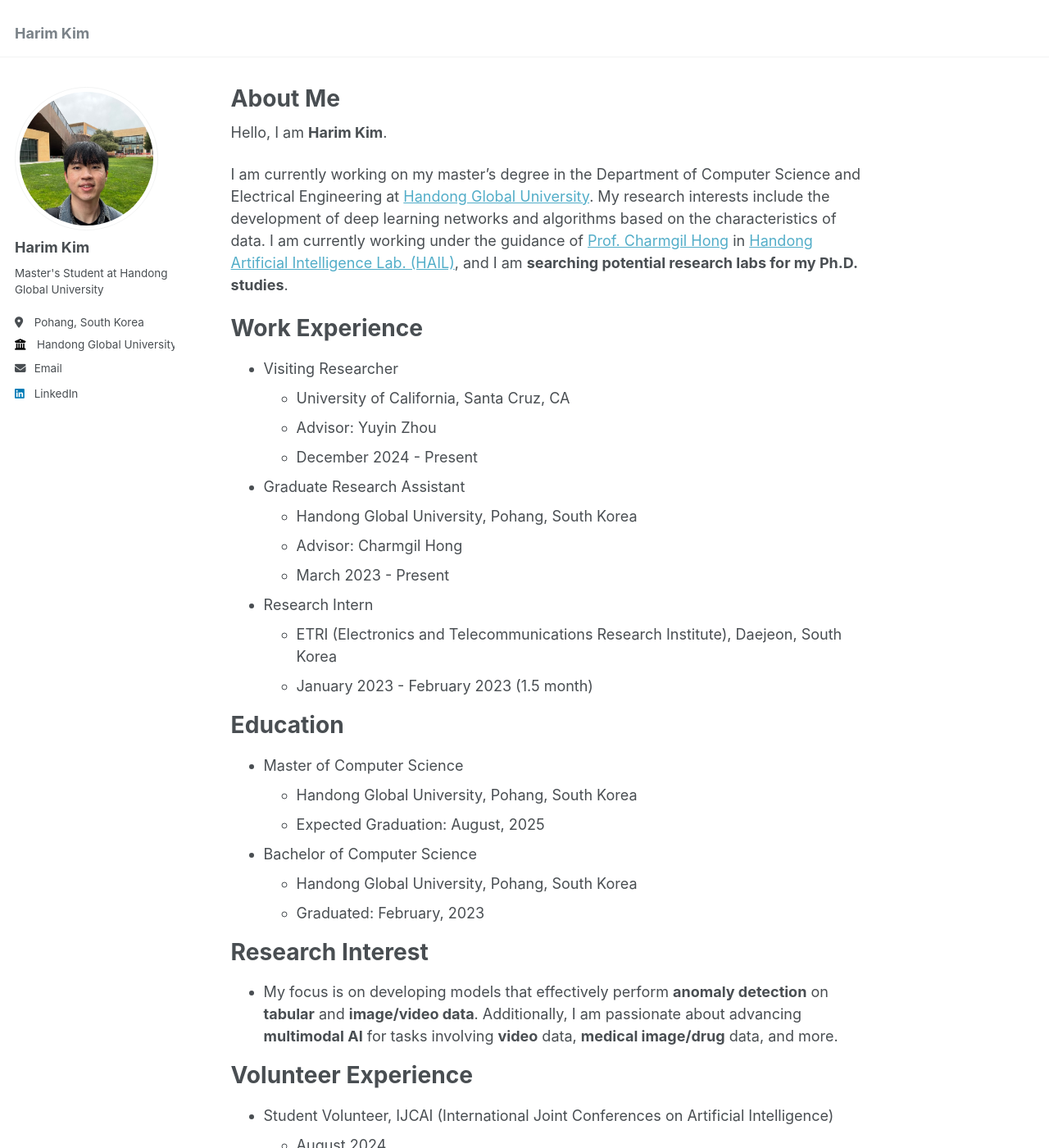
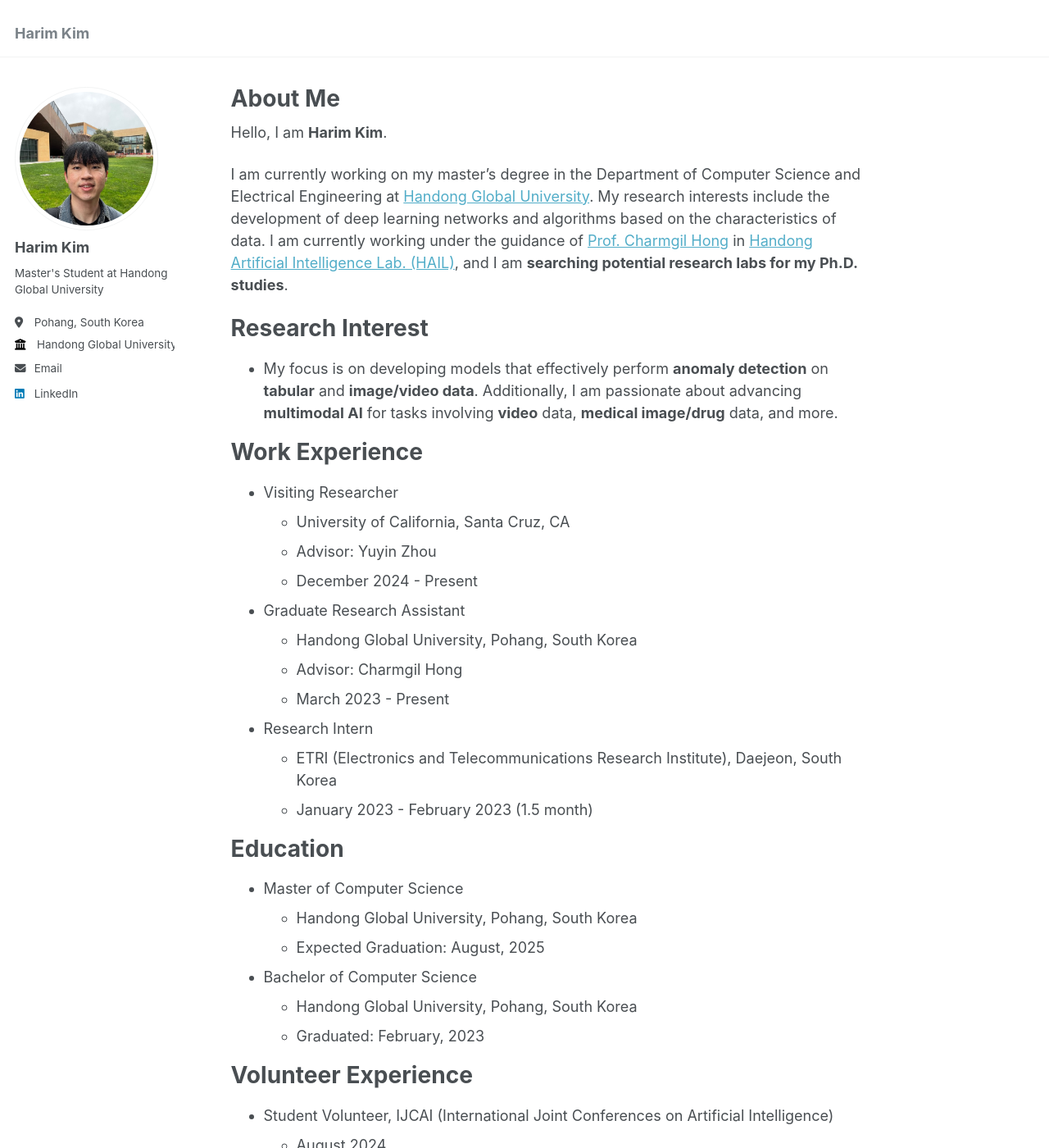
Before and after one commit to hrkim153/hrkim153.github.io, a Jekyll site: the page built from _pages/about.md, in a window 1280 px wide and 1400 px high. Shown: the whole window at 82% size. Built offline with Jekyll 4.4.1, drawn with Linux system fonts in a browser that asks for light colours; part of the change alters nothing that is shown.

```diff
--- a/_pages/about.md
+++ b/_pages/about.md
@@ -9,6 +9,10 @@ redirect_from:
 Hello, I am **Harim Kim**.
 
 I am currently working on my master's degree in the Department of Computer Science and Electrical Engineering at [Handong Global University](https://handong.edu/). My research interests include the development of deep learning networks and algorithms based on the characteristics of data. I am currently working under the guidance of [Prof. Charmgil Hong](https://charmgil.github.io/) in [Handong Artificial Intelligence Lab. (HAIL)](https://hail.handong.edu/), and I am **searching potential research labs for my Ph.D. studies**.
+
+Research Interest
+======
+- My focus is on developing models that effectively perform **anomaly detection** on **tabular** and **image/video data**. Additionally, I am passionate about advancing **multimodal AI** for tasks involving **video** data, **medical image/drug** data, and more.
 
 Work Experience
 ======
@@ -32,10 +36,6 @@ Education
 - Bachelor of Computer Science
   - Handong Global University, Pohang, South Korea
   - Graduated: February, 2023
-
-Research Interest
-======
-- My focus is on developing models that effectively perform **anomaly detection** on **tabular** and **image/video data**. Additionally, I am passionate about advancing **multimodal AI** for tasks involving **video** data, **medical image/drug** data, and more.
 
 Volunteer Experience
 ======
```
